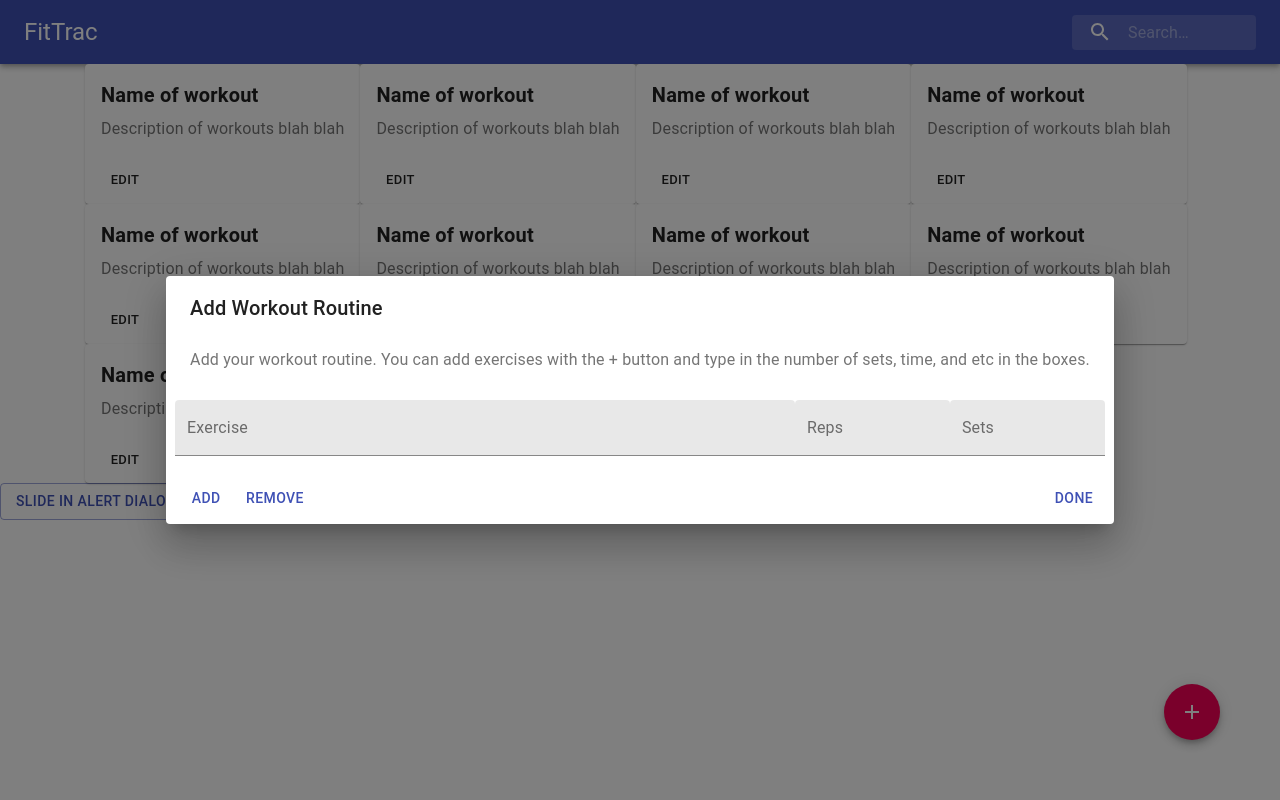
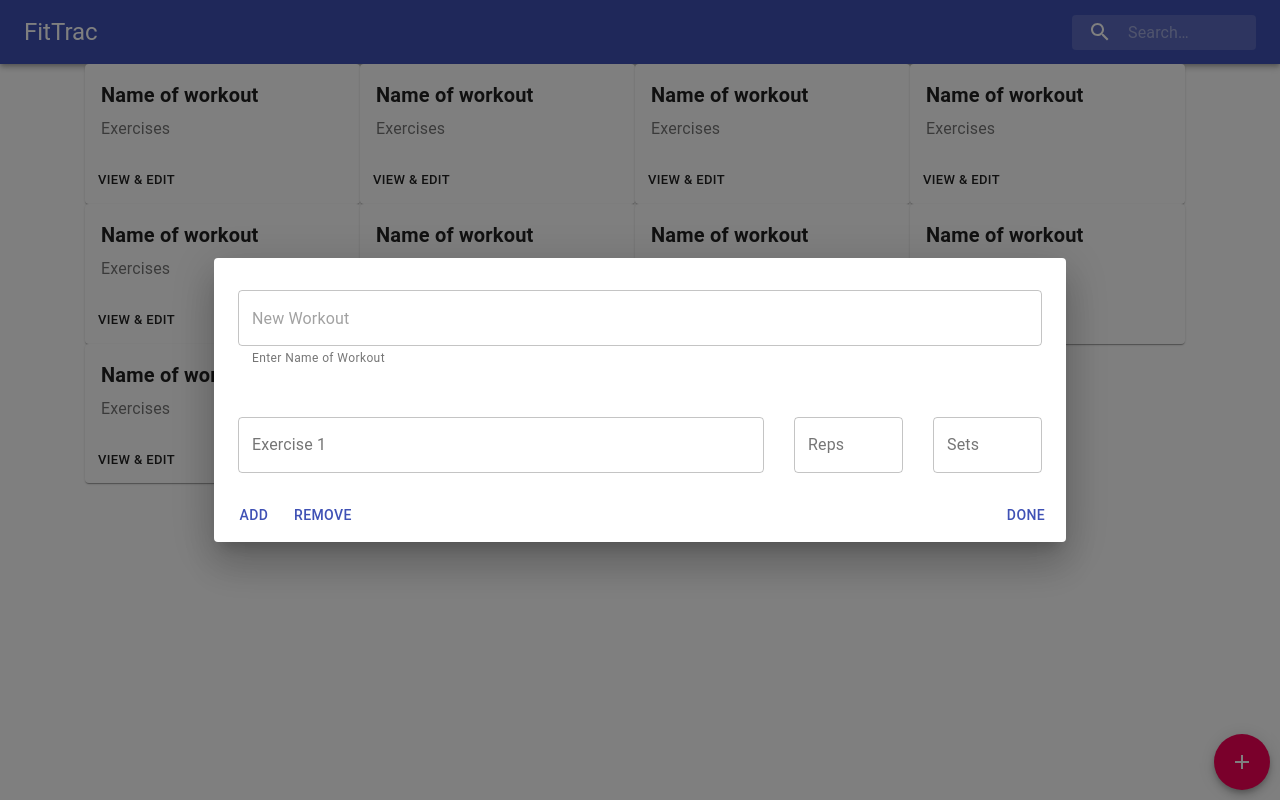
Before and after one commit to Zefty/FitTrac, a React (Create React App) app: page / in a window 1280 px wide. Both pictures are taken after a click on the button "add". Built offline with nearby package versions, Linux system fonts and the light colour scheme.

Commit message:
redo dialog

```diff
--- a/src/App.tsx
+++ b/src/App.tsx
@@ -35,7 +35,7 @@ class App extends React.Component<{}, IState> {
 
 
 
-        <Routines/>
+        <Routines handleOpen={this.handleOpen}/>
         <EditWindow openWindow={this.state.openWindow} handleOpen={this.handleOpen} handleClose={this.handleClose}/>
         <AddRoutineButton handleOpen={this.handleOpen}/>
 
--- a/src/components/AddRoutine/AddRoutineButton.tsx
+++ b/src/components/AddRoutine/AddRoutineButton.tsx
@@ -15,8 +15,8 @@ const useStyles = makeStyles((theme: Theme) =>
   createStyles({
     fab: {
       margin: 10,
-      right: 50,
-      bottom: 50,
+      right: 0,
+      bottom: 0,
       position: 'fixed'
     },
     extendedIcon: {
--- a/src/components/AddRoutine/EditWindow.tsx
+++ b/src/components/AddRoutine/EditWindow.tsx
@@ -1,5 +1,6 @@
 import React from 'react';
 
+// import material ui
 import Button from '@material-ui/core/Button';
 
 import Dialog from '@material-ui/core/Dialog';
@@ -42,9 +43,9 @@ const useStyles = makeStyles((theme: Theme) =>
     dense: {
       marginTop: 0,
     },
-    menu: {
-    //   width: 200,
-    },
+    // menu: {
+    // //   width: 200,
+    // },
   }),
 );
 
@@ -63,9 +64,9 @@ export default class EditWindow extends React.Component<IProps, IState> {
 
         return (
             <div>
-                <Button variant="outlined" color="primary" onClick={this.props.handleOpen}>
+                {/* <Button variant="outlined" color="primary" onClick={this.props.handleOpen}>
                 Slide in alert dialog
-                </Button>
+                </Button> */}
 
                 <Dialog
                 maxWidth={"md"}
@@ -78,20 +79,31 @@ export default class EditWindow extends React.Component<IProps, IState> {
                 aria-describedby="alert-dialog-slide-description"
                 >
 
-                <DialogTitle id="alert-dialog-slide-title">{"Add Workout Routine"}</DialogTitle>
-                <DialogContent>
-                    <DialogContentText id="alert-dialog-slide-description">
+
+                <DialogTitle id="alert-dialog-slide-title">
+
+                    <TextField
+                        id="outlined-full-width"
+                        // label="Label"
+                        // style={{ margin: 8 }}
+                        placeholder="New Workout"
+                        helperText="Enter Name of Workout"
+                        fullWidth
+                        margin="normal"
+                        variant="outlined"
+                        // InputLabelProps={{
+                        // shrink: true,
+                        // }}
+                    />
+
+                    {/* <DialogContentText id="alert-dialog-slide-description">
                         Add your workout routine. You can add exercises with the + button and
                         type in the number of sets, time, and etc in the boxes.
-                    </DialogContentText>
+                    </DialogContentText> */}
 
-
+                </DialogTitle>
+                <DialogContent>
                     <this.body/>
-
-
-
-
-
                 </DialogContent>
                 <DialogActions>
                     <div className="container" style={{padding: 0, margin: 0}}>
@@ -106,7 +118,6 @@ export default class EditWindow extends React.Component<IProps, IState> {
                     <Button onClick={this.addRoutine} color="primary">
                         Done
                     </Button>
-
                 </DialogActions>
                 </Dialog>
             </div>
@@ -136,42 +147,40 @@ export default class EditWindow extends React.Component<IProps, IState> {
             <div>
                 {numRow.map(numRow =>
                     <div className="row">
-                        <div className="col-sm-8" style={{margin: 0, padding: 0}}>
+                        {/* style={{margin: 0, padding: 0}} */}
+                        <div className="col-sm-8">
                             <TextField
-                            id="filled-textarea"
-                            label="Exercise"
-                            placeholder="Exercise"
-                            multiline
+                            id="outlined-Exercise"
+                            label={"Exercise "+numRow}
+                            placeholder={"Exercise "+numRow}
                             fullWidth
                             className={classes.textField}
                             margin="normal"
-                            variant="filled"
+                            variant="outlined"
                             />
                         </div>
 
-                        <div className="col-sm-2" style={{margin: 0, padding: 0}}>
+                        <div className="col-sm-2">
                             <TextField
-                            id="filled-textarea"
+                            id="outlined-Reps"
                             label="Reps"
                             placeholder="Reps"
-                            multiline
                             fullWidth
                             className={classes.textField}
                             margin="normal"
-                            variant="filled"
+                            variant="outlined"
                             />
                         </div>
 
-                        <div className="col-sm-2" style={{margin: 0, padding: 0}}>
+                        <div className="col-sm-2">
                             <TextField
-                            id="filled-textarea"
+                            id="outlined-Sets"
                             label="Sets"
                             placeholder="Sets"
-                            multiline
                             fullWidth
                             className={classes.textField}
                             margin="normal"
-                            variant="filled"
+                            variant="outlined"
                             />
                         </div>
                     </div>
--- a/src/components/Routines/Card.tsx
+++ /dev/null
@@ -1,70 +0,0 @@
-import React from 'react';
-import { createStyles, makeStyles } from '@material-ui/core/styles';
-import Card from '@material-ui/core/Card';
-import CardActions from '@material-ui/core/CardActions';
-import CardContent from '@material-ui/core/CardContent';
-import Button from '@material-ui/core/Button';
-import Typography from '@material-ui/core/Typography';
-
-const useStyles = makeStyles(
-  createStyles({
-    card: {
-      minWidth: 275,
-      maxWidth: 550,
-    },
-    bullet: {
-      display: 'inline-block',
-      margin: '0 2px',
-      transform: 'scale(0.8)',
-    },
-    title: {
-      fontSize: 20,
-      fontWeight: "bold",
-    },
-    pos: {
-      // marginBottom: 1,
-    },
-  }),
-);
-
-export default function SimpleCard() {
-  const classes = useStyles();
-  const bull = <span className={classes.bullet}>•</span>;
-
-  return (
-    <Card className={classes.card}>
-      <CardContent>
-        {/* <Typography className={classes.title} color="textSecondary" gutterBottom>
-          Word of the Day
-        </Typography>
-        <Typography variant="h5" component="h2">
-          be
-          {bull}
-          nev
-          {bull}o{bull}
-          lent
-        </Typography>
-        <Typography className={classes.pos} color="textSecondary">
-          adjective
-        </Typography>
-        <Typography variant="body2" component="p">
-          well meaning and kindly.
-          <br />
-          {'"a benevolent smile"'}
-        </Typography> */}
-
-        <Typography className={classes.title} color="textPrimary" gutterBottom >
-          Name of workout
-        </Typography>
-
-        <Typography className={classes.pos} color="textSecondary">
-          Description of workouts blah blah
-        </Typography>
-
-      </CardContent>
-      <CardActions>
-        <Button size="small">Edit</Button>
-      </CardActions>
-    </Card>
-  );
-}
--- /dev/null
+++ b/src/components/Routines/RoutineCard.tsx
@@ -0,0 +1,99 @@
+import React from 'react';
+import { createStyles, makeStyles } from '@material-ui/core/styles';
+import Card from '@material-ui/core/Card';
+import CardActions from '@material-ui/core/CardActions';
+import CardContent from '@material-ui/core/CardContent';
+import Button from '@material-ui/core/Button';
+import Typography from '@material-ui/core/Typography';
+
+interface IProps{
+  handleOpen: any
+}
+
+interface IState{
+  // setOpen: boolean
+}
+
+const useStyles = makeStyles(
+  createStyles({
+    card: {
+      minWidth: 275,
+      maxWidth: 550,
+    },
+    bullet: {
+      display: 'inline-block',
+      margin: '0 2px',
+      transform: 'scale(0.8)',
+    },
+    title: {
+      fontSize: 20,
+      fontWeight: "bold",
+    },
+    pos: {
+      // marginBottom: 1,
+    },
+  }),
+);
+
+export default class RoutineCard extends React.Component<IProps, IState>{
+  constructor(props: any) {
+      super(props)
+      this.state = {
+        // setOpen: false
+      }
+  }
+
+  public render() {
+    return(
+      <div>
+        <this.Card/>
+      </div>
+    )
+  }
+
+
+
+  private Card = () => {
+    const classes = useStyles();
+    const bull = <span className={classes.bullet}>•</span>;
+
+    return (
+      <Card className={classes.card}>
+        <CardContent>
+          {/* <Typography className={classes.title} color="textSecondary" gutterBottom>
+            Word of the Day
+          </Typography>
+          <Typography variant="h5" component="h2">
+            be
+            {bull}
+            nev
+            {bull}o{bull}
+            lent
+          </Typography>
+          <Typography className={classes.pos} color="textSecondary">
+            adjective
+          </Typography>
+          <Typography variant="body2" component="p">
+            well meaning and kindly.
+            <br />
+            {'"a benevolent smile"'}
+          </Typography> */}
+
+          <Typography className={classes.title} color="textPrimary" gutterBottom >
+            Name of workout
+          </Typography>
+
+          <Typography className={classes.pos} color="textSecondary">
+            Exercises
+          </Typography>
+
+        </CardContent>
+        <CardActions>
+          <Button size="small" onClick={this.props.handleOpen}>
+          View & Edit
+          </Button>
+        </CardActions>
+      </Card>
+    );
+  }
+}
--- a/src/components/Routines/Routines.tsx
+++ b/src/components/Routines/Routines.tsx
@@ -1,8 +1,8 @@
 import * as React from 'react';
-import Card from './Card';
+import RoutineCard from './RoutineCard';
 
 interface IProps{
-
+    handleOpen: any
 }
 
 interface IState{
@@ -22,7 +22,7 @@ export default class Routines extends React.Component<IProps, IState> {
             <div className="container" style={{display: "flex", flexWrap: "wrap"}}>
                 {numRow.map(numRow =>
                     <div>
-                        <Card/>
+                        <RoutineCard handleOpen={this.props.handleOpen}/>
                     </div>
                 )}
             </div>
```
